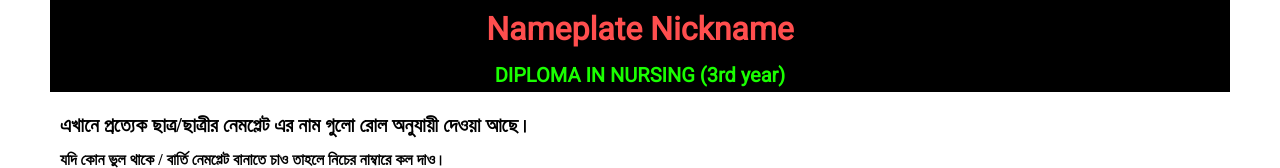
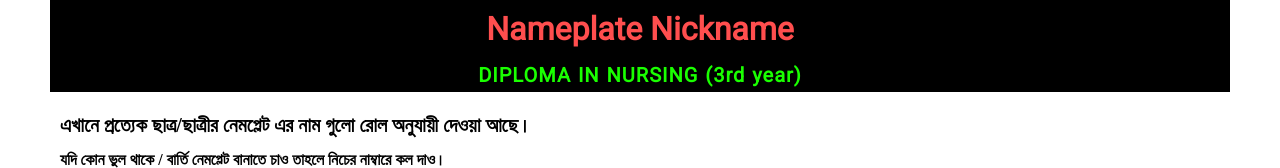
Before and after one commit to mohammadikemon/nameplate-3rd-year, a plain HTML site: page index.html in a window 1280 px wide. Shown: the top 168 px of the page. Drawn offline with Linux system fonts and the light colour scheme.

Commit message:
letter spacing increase

```diff
--- a/style.css
+++ b/style.css
@@ -31,6 +31,8 @@
     margin-bottom: 20px;
     background-color: black;
     font-family: 'Roboto', sans-serif;
+    letter-spacing: 1px;
+    word-spacing: 1px;
 }
 
 .container .header h2 {
```
